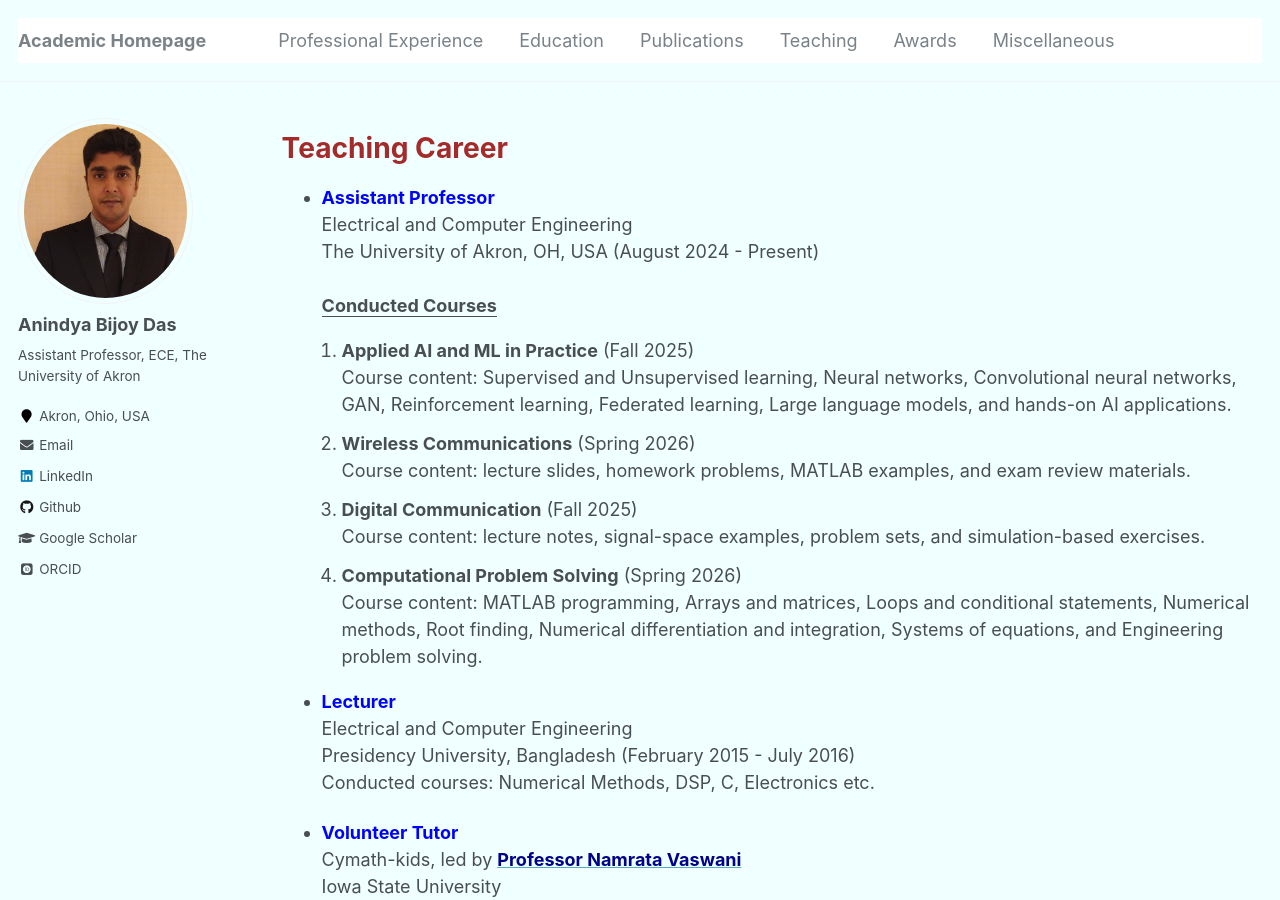
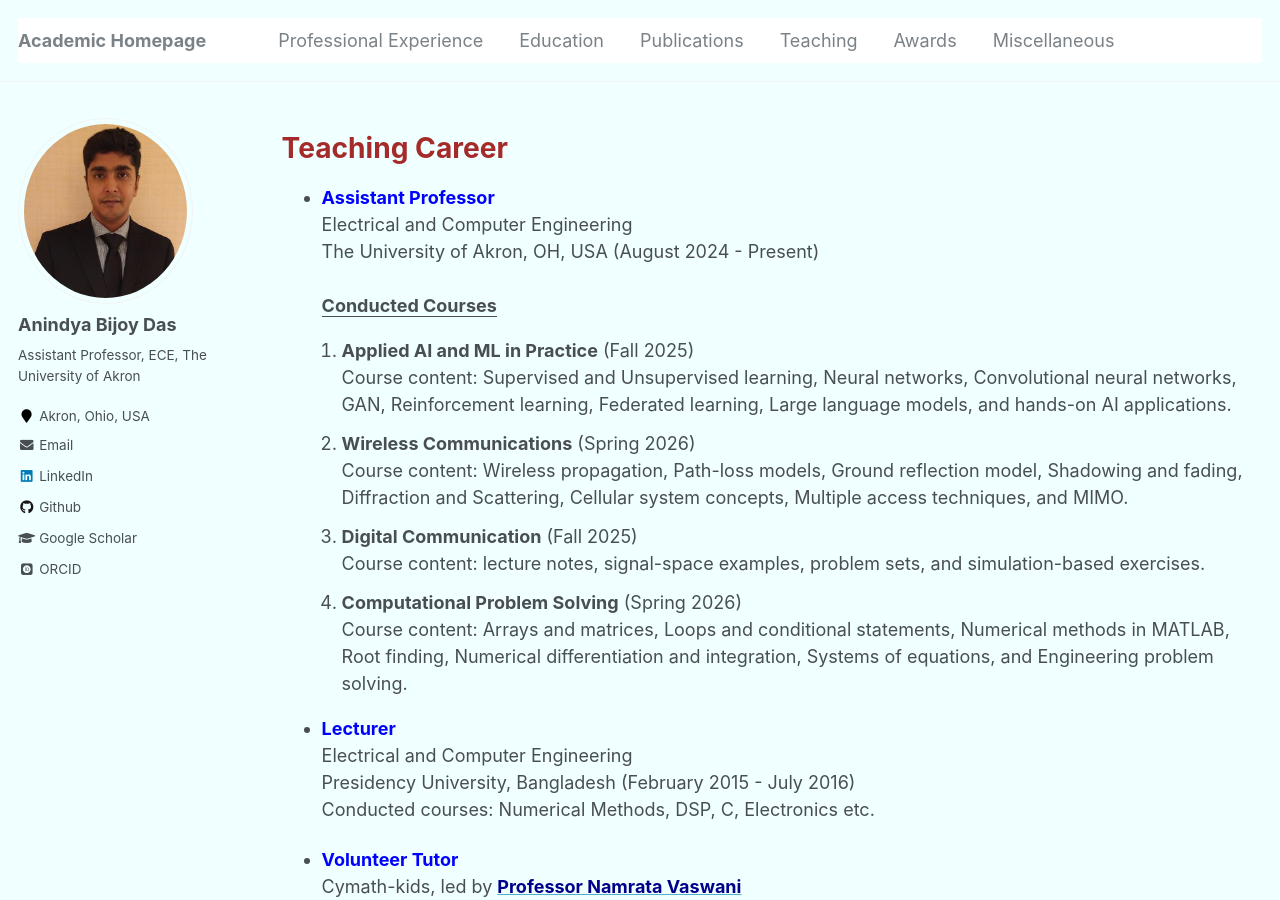
Before and after one commit to anindyabijoydas/portfolio, a Jekyll site: the page built from _pages/teaching.md, in a window 1280 px wide and 900 px high. Built offline with Jekyll 4.4.1, drawn with Linux system fonts in a browser that asks for light colours; some web fonts are replaced.

Commit message:
Update teaching.md

```diff
--- a/_pages/teaching.md
+++ b/_pages/teaching.md
@@ -27,7 +27,7 @@ redirect_from:
 
   <li style="margin-bottom: 12px;">
     <strong>Wireless Communications</strong> (Spring 2026) <br/>
-    Course content: lecture slides, homework problems, MATLAB examples, and exam review materials.
+    Course content: Wireless propagation, Path-loss models, Ground reflection model, Shadowing and fading, Diffraction and Scattering, Cellular system concepts, Multiple access techniques, and MIMO.
   </li>
 
   <li style="margin-bottom: 12px;">
@@ -37,7 +37,7 @@ redirect_from:
 
   <li style="margin-bottom: 12px;">
     <strong>Computational Problem Solving</strong> (Spring 2026) <br/>
-    Course content: MATLAB programming, Arrays and matrices, Loops and conditional statements, Numerical methods, Root finding, Numerical differentiation and integration, Systems of equations, and Engineering problem solving.
+    Course content: Arrays and matrices, Loops and conditional statements, Numerical methods in MATLAB, Root finding, Numerical differentiation and integration, Systems of equations, and Engineering problem solving.
   </li>
 </ol>
 
```
